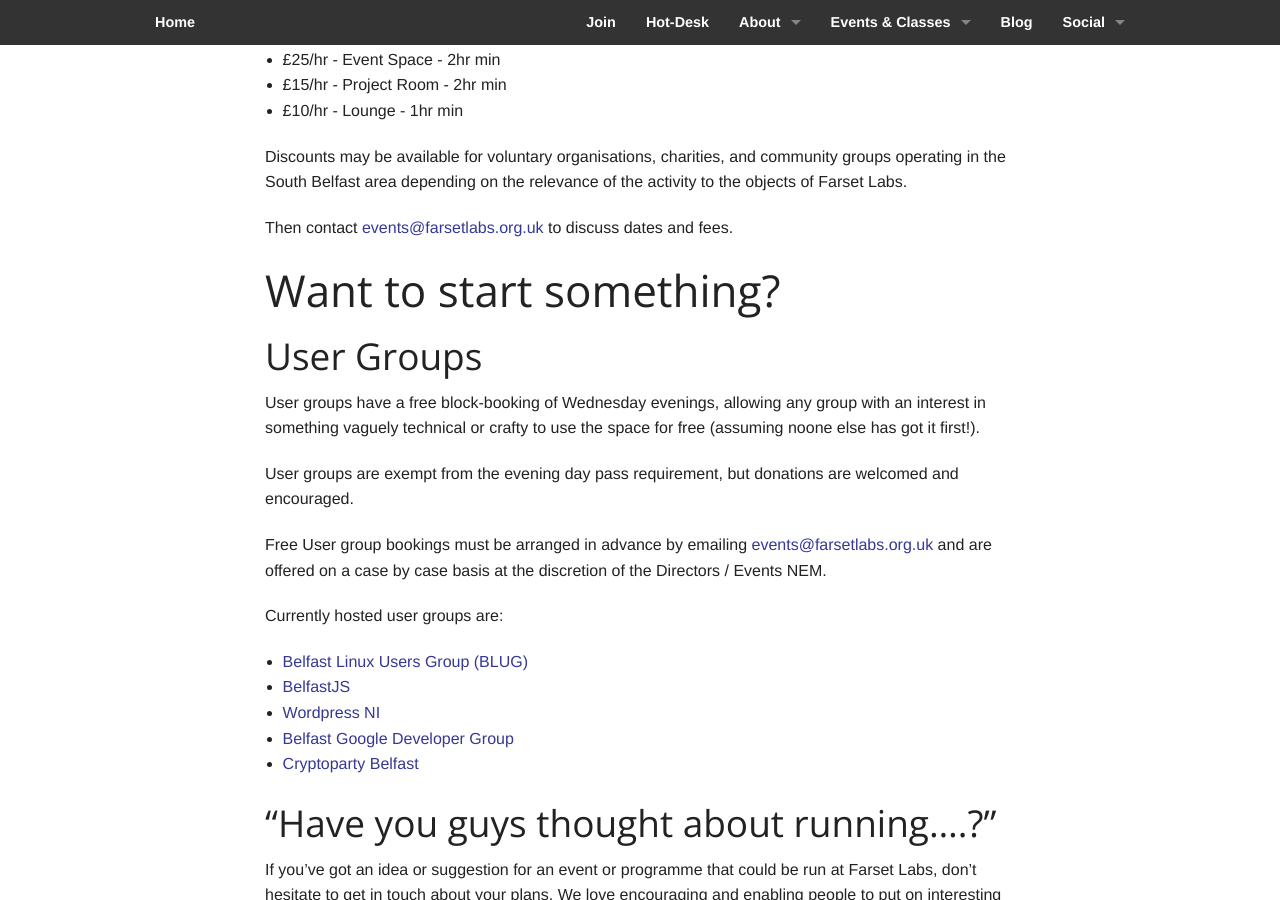
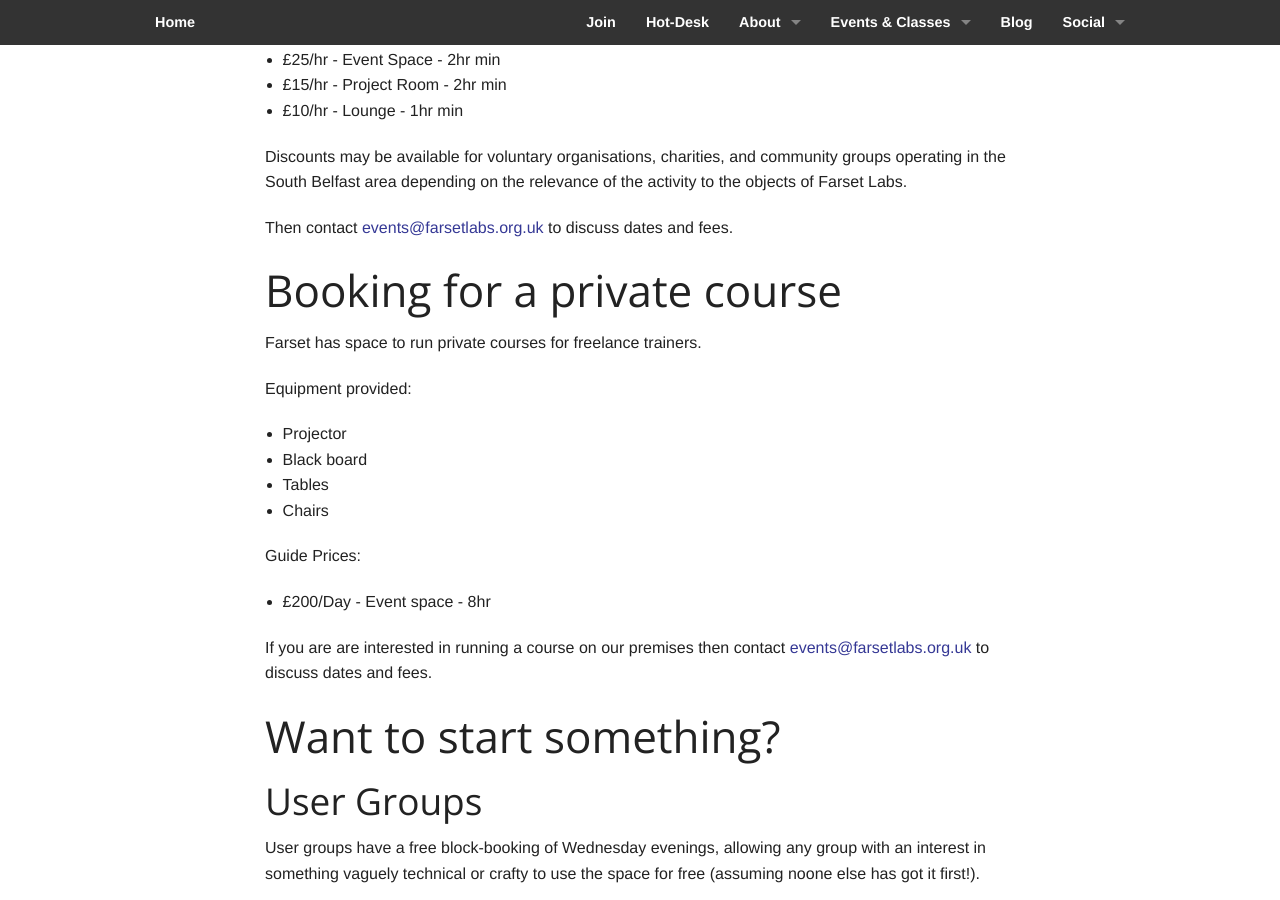
Before and after one commit to FarsetLabs/farsetlabs.github.io, a Jekyll site: the page built from events/how-to-start-a-class.md, in a window 1280 px wide and 900 px high, scrolled down 878 px. Built offline with Jekyll 4.4.1, drawn with Linux system fonts in a browser that asks for light colours.

Commit message:
Adding information about running a class in farset. (#158)

```diff
--- a/events/how-to-start-a-class.md
+++ b/events/how-to-start-a-class.md
@@ -24,6 +24,23 @@
 
 Then contact [events@farsetlabs.org.uk](mailto:events@farsetlabs.org.uk) to discuss dates and fees.
 
+# Booking for a private course
+
+Farset has space to run private courses for freelance trainers.
+
+Equipment provided:
+
+* Projector
+* Black board
+* Tables
+* Chairs
+
+Guide Prices:
+
+* £200/Day - Event space - 8hr
+
+If you are are interested in running a course on our premises then contact [events@farsetlabs.org.uk](mailto:events@farsetlabs.org.uk) to discuss dates and fees.
+
 # Want to start something?
 
 ## User Groups
```
